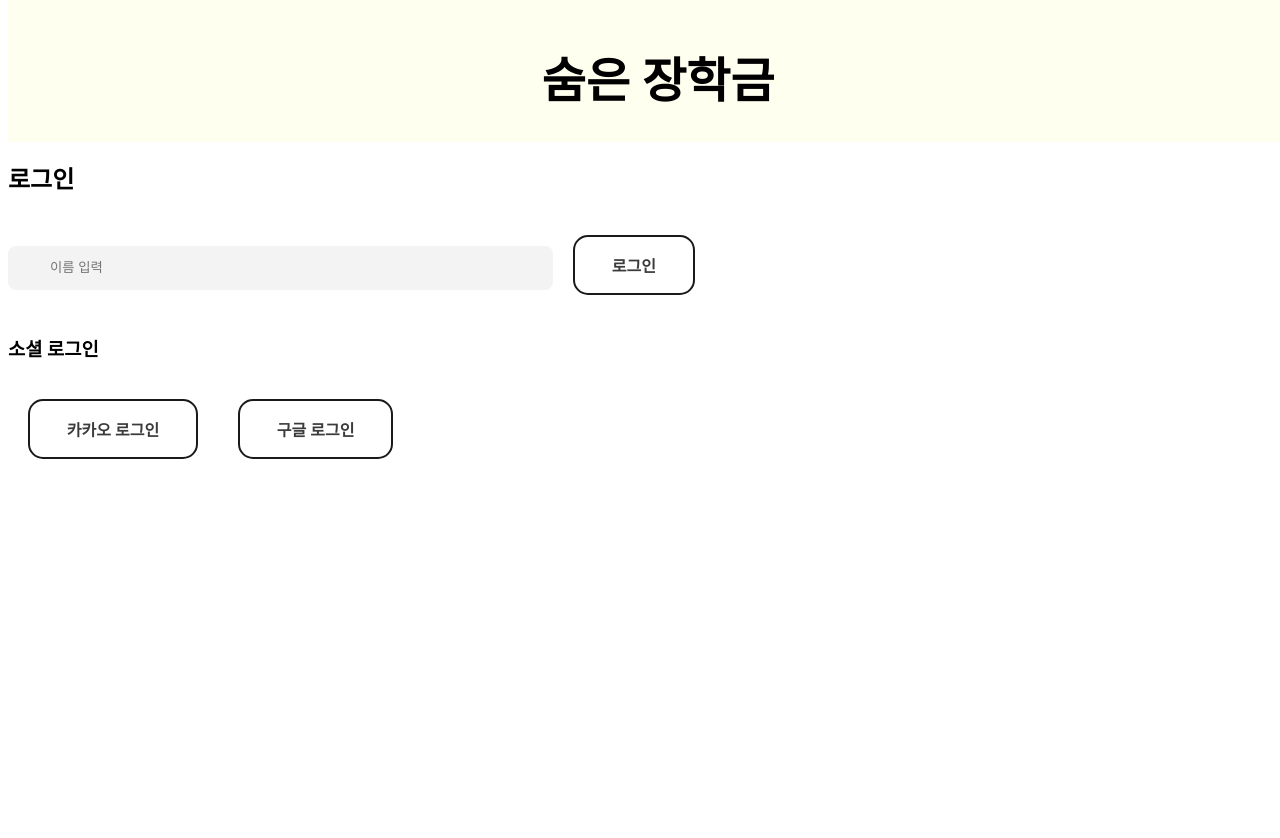
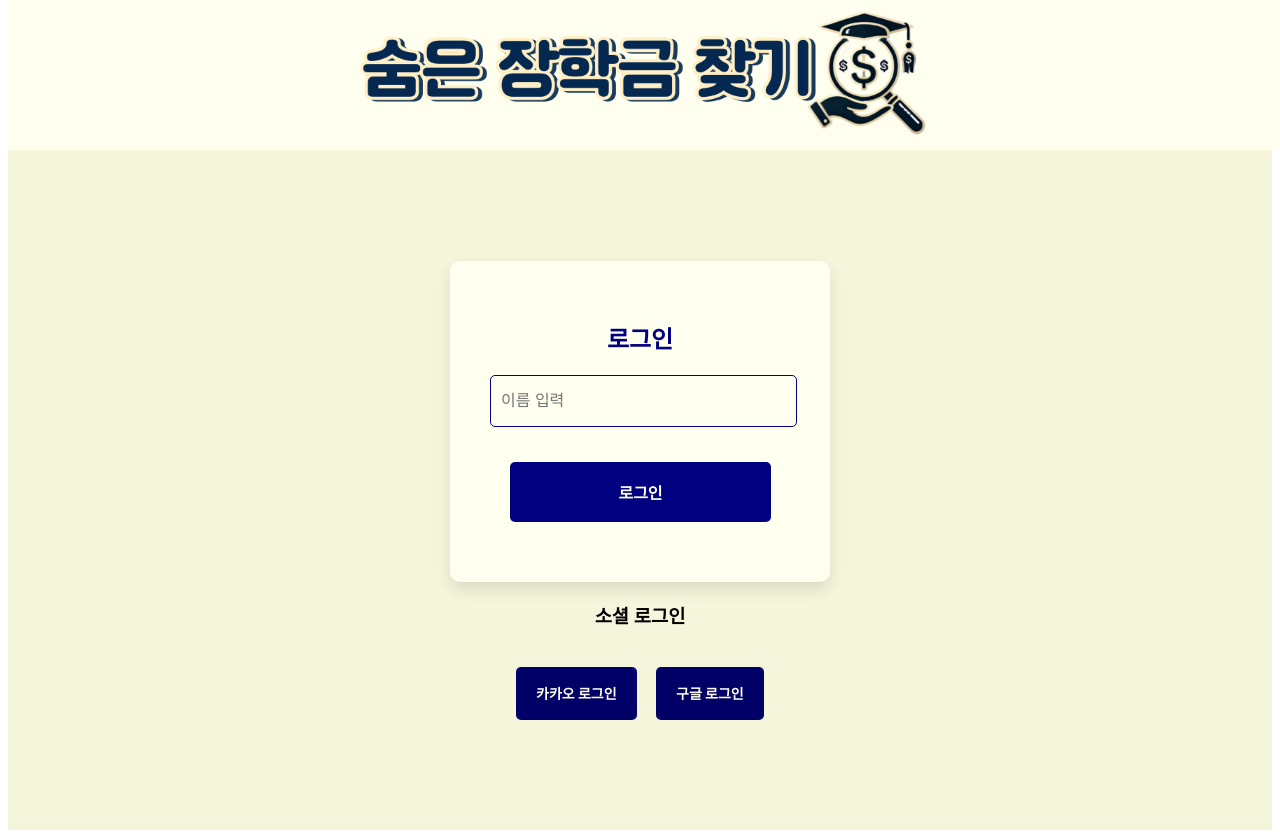
Before and after one commit to scholarship-mju/front, a React (Create React App) app: page /login in a window 1280 px wide. Before the commit the page ends 800 px from the top, so only its background shows below. Built offline with nearby package versions, Linux system fonts and the light colour scheme.

Commit message:
전체 수정

```diff
--- a/package.json
+++ b/package.json
@@ -10,9 +10,8 @@
     "react": "^18.3.1",
     "react-dom": "^18.3.1",
     "react-router-dom": "^6.27.0",
-    "react-scripts": "5.0.1",
+    "react-scripts": "^5.0.1",
     "react-transition-group": "^4.4.5",
-
     "styled-components": "^6.1.13",
     "web-vitals": "^2.1.4"
   },
--- a/src/App.js
+++ b/src/App.js
@@ -1,4 +1,6 @@
-import { BrowserRouter as Router, Route, Routes } from "react-router-dom";
+import { BrowserRouter as Router, Route, Routes, Link } from "react-router-dom";
+import { useState, useEffect } from "react";
+import styled from "styled-components";
 import HomePage from "./pages/HomePage";
 import ScholarshipsPage from "./pages/ScholarshipsPage";
 import CustomScholarshipsPage from "./pages/CustomScholarshipsPage";
@@ -6,9 +8,8 @@ import ReceivedScholarshipsPage from "./pages/ReceivedScholarshipsPage";
 import MyPage from "./pages/MyPage";
 import LoginPage from "./pages/LoginPage";
 import LoginSuccessPage from "./pages/auth/LoginSuccessPage";
-import SignUpPage from "./pages/SignUpPage";
-import styled from "styled-components";
-import { useState } from "react";
+import SignUpFlow from "./pages/SignUpFlow";
+import mainlogo from "./png/mainlogo.png";
 
 const Header = styled.header`
   display: flex;
@@ -29,49 +30,55 @@ const Logo = styled.img`
   cursor: pointer;
 `;
 
-const H1 = styled.h1`
-  font-size: 48px;
-  margin-bottom: 20px;
-`;
-
 const MainContent = styled.div`
-  margin-top: 160px;
+  margin-top: 150px;
 `;
 
 function App() {
   const [isLoggedIn, setIsLoggedIn] = useState(false);
   const [username, setUsername] = useState("");
+  const [showHeader, setShowHeader] = useState(true);
 
-  const handleLogin = (name) => {
-    setUsername(name);
-    setIsLoggedIn(true);
-  };
+  useEffect(() => {
+    const accessToken = localStorage.getItem("accessToken");
+    const storedUsername = localStorage.getItem("username");
+
+    if (accessToken) {
+      setIsLoggedIn(true);
+      if (storedUsername) {
+        setUsername(storedUsername);
+      }
+    }
+  }, []);
+
+  useEffect(() => {
+    let lastScrollY = window.scrollY;
+    const handleScroll = () => {
+      setShowHeader(window.scrollY <= lastScrollY);
+      lastScrollY = window.scrollY;
+    };
+    window.addEventListener("scroll", handleScroll);
+    return () => {
+      window.removeEventListener("scroll", handleScroll);
+    };
+  }, []);
 
   return (
     <Router>
-      {/* 고정된 헤더 */}
-      <Header>
-        <H1>
-          <a href="/" style={{ textDecoration: "none", color: "inherit" }}>
-            숨은 장학금
-          </a>
-        </H1>
+      <Header style={{ backgroundColor: "#FFFFF0", top: showHeader ? "0" : "-100px" }}>
+        <Link to="/"><Logo src={mainlogo} alt="Main Logo" /></Link>
       </Header>
 
-      {/* 헤더 아래에 표시될 페이지 내용 */}
       <MainContent>
         <Routes>
-          <Route
-            path="/"
-            element={<HomePage isLoggedIn={isLoggedIn} username={username} />}
-          />
+          <Route path="/" element={<HomePage isLoggedIn={isLoggedIn} username={username} />} />
           <Route path="/scholarships" element={<ScholarshipsPage />} />
-          <Route path="/mypage" element={<MyPage />} />
           <Route path="/custom-scholarships" element={<CustomScholarshipsPage />} />
           <Route path="/received-scholarships" element={<ReceivedScholarshipsPage />} />
-          <Route path="/login" element={<LoginPage onLogin={handleLogin} />} />
+          <Route path="/mypage" element={<MyPage />} />
+          <Route path="/login" element={<LoginPage setIsLoggedIn={setIsLoggedIn} />} />
           <Route path="/auth/success" element={<LoginSuccessPage />} />
-          <Route path="/signup" element={<SignUpPage />} />
+          <Route path="/signup" element={<SignUpFlow />} />
         </Routes>
       </MainContent>
     </Router>
--- a/src/pages/AdditionalInfoPage.js
+++ b/src/pages/AdditionalInfoPage.js
@@ -1,5 +1,5 @@
 import React, { useState } from "react";
-import { InputField, SubmitButton, AdditionalInfoContainer } from "../style/AdditionalInfoPageStyles";
+import { InputField, SubmitButton, AdditionalInfoContainer } from "../sylte/AdditionalInfoPageStyles";
 
 function AdditionalInfoPage({ onSubmit }) {
   const [name, setName] = useState("");
@@ -23,7 +23,6 @@ function AdditionalInfoPage({ onSubmit }) {
     };
     onSubmit(additionalData);
 
-    // 홈페이지로 리다이렉트
     window.location.href = "/";
   };
 
--- a/src/pages/HomePage.js
+++ b/src/pages/HomePage.js
@@ -111,7 +111,7 @@ const KingImage = styled.img`
 
 const ListContainer = styled.div`
   display: grid;
-  grid-template-columns: 1fr; /* 한 열로 설정 */
+  grid-template-columns: 1fr;
   gap: 15px;
   justify-items: center;
 `;
--- a/src/pages/LoginPage.js
+++ b/src/pages/LoginPage.js
@@ -1,9 +1,90 @@
 import React, { useState } from "react";
-import { useNavigate } from "react-router-dom";
+import styled from "styled-components";
 
-function LoginPage() {
+const ivory = "#FFFFF0";
+const navy = "#000080";
+const lightNavy = "#000066";
+const darkIvory = "#F5F5DC";
+
+const LoginContainer = styled.div`
+  display: flex;
+  flex-direction: column;
+  align-items: center;
+  justify-content: center;
+  min-height: 85vh;
+  background-color: ${darkIvory};
+`;
+
+const LoginForm = styled.form`
+  background-color: ${ivory};
+  padding: 40px;
+  border-radius: 10px;
+  box-shadow: 0 8px 16px rgba(0, 0, 0, 0.1);
+  width: 300px;
+`;
+
+const Title = styled.h2`
+  color: ${navy};
+  text-align: center;
+  margin-bottom: 20px;
+`;
+
+const InputField = styled.input`
+  &[type="text"] {
+    width: 95%;
+    height: 30px;
+    padding: 10px;
+    margin-bottom: 15px;
+    border: 1px solid ${navy};
+    border-radius: 5px;
+    background-color: ${ivory};
+    color: ${lightNavy};
+    font-size: 16px;
+
+    &:focus {
+      border-color: ${lightNavy};
+      outline: none;
+    }
+  }
+`;
+
+const SubmitButton = styled.button`
+  width: 87%;
+  padding: 10px;
+  background-color: ${navy};
+  color: ${ivory};
+  font-size: 16px;
+  font-weight: bold;
+  border: none;
+  border-radius: 5px;
+  cursor: pointer;
+  transition: background-color 0.3s ease;
+
+  &:hover {
+    background-color: ${lightNavy};
+  }
+`;
+
+const SocialLoginContainer = styled.div`
+  display: flex;
+  justify-content: center;
+  margin-top: 20px;
+`;
+
+const SocialLoginButton = styled.button`
+  margin: 0 10px;
+  padding: 10px 20px;
+  border: none;
+  border-radius: 5px;
+  cursor: pointer;
+  background-color: ${lightNavy};
+  color: ${ivory};
+  font-weight: bold;
+  font-size: 14px;
+`;
+
+function LoginPage({ setIsLoggedIn }) {
   const [name, setName] = useState("");
-  const navigate = useNavigate();
 
   const handleLogin = (provider) => {
     try {
@@ -15,33 +96,34 @@ function LoginPage() {
   };
 
   return (
-    <div>
-      <h2>로그인</h2>
-      <form
+    <LoginContainer>
+      <LoginForm
         onSubmit={(e) => {
           e.preventDefault();
           // 수동 로그인 처리 (필요 시 구현)
           handleLogin("manual");
         }}
       >
-        <input
+        <Title>로그인</Title>
+        <InputField
           type="text"
           placeholder="이름 입력"
           value={name}
           onChange={(e) => setName(e.target.value)}
         />
-        <button type="submit">로그인</button>
-      </form>
+        <SubmitButton type="submit">로그인</SubmitButton>
+      </LoginForm>
 
       <h3>소셜 로그인</h3>
-      <div>
-        {/* 카카오 로그인 버튼 */}
-        <button onClick={() => handleLogin("kakao")}>카카오 로그인</button>
-
-        {/* 구글 로그인 버튼 */}
-        <button onClick={() => handleLogin("google")}>구글 로그인</button>
-      </div>
-    </div>
+      <SocialLoginContainer>
+        <SocialLoginButton onClick={() => handleLogin("kakao")}>
+          카카오 로그인
+        </SocialLoginButton>
+        <SocialLoginButton onClick={() => handleLogin("google")}>
+          구글 로그인
+        </SocialLoginButton>
+      </SocialLoginContainer>
+    </LoginContainer>
   );
 }
 
--- a/src/pages/ReceivedScholarshipsPage.js
+++ b/src/pages/ReceivedScholarshipsPage.js
@@ -123,21 +123,6 @@ const InputContainer = styled.div`
   align-items: center;
   justify-content: center;
   margin: 20px 0px;
-`;
-
-const SubmitButton = styled.button`
-  padding: 10px 20px;
-  background-color: ${colors.navy};
-  color: white;
-  border: none;
-  border-radius: 5px;
-  cursor: pointer;
-  font-size: 1rem;
-  transition: background-color 0.3s ease;
-
-  &:hover {
-    background-color: ${colors.lightNavy};
-  }
 `;
 
 const WarningText = styled.p`
--- /dev/null
+++ b/src/pages/SignUpFlow.js
@@ -0,0 +1,67 @@
+import React, { useState } from "react";
+import TermsPage from "./TermsPage";
+import SignUpPage from "./SignUpPage";
+import AdditionalInfoPage from "./AdditionalInfoPage";
+
+function SignUpFlow() {
+  const [step, setStep] = useState(1);
+  const [formData, setFormData] = useState({
+    id: "",
+    password: "",
+    name: "",
+    birthdate: "",
+    phone: "",
+    email: "",
+    location: "",
+    languageScores: "",
+    additionalInfo: "",
+  });
+
+  const handleNextStep = (newData) => {
+    setFormData({ ...formData, ...newData });
+    setStep(step + 1);
+  };
+
+  const handleSubmitData = async (additionalData) => {
+    const finalData = { ...formData, ...additionalData };
+
+    try {
+      const response = await fetch("/signup", {
+        method: "POST",
+        headers: { "Content-Type": "application/json" },
+        body: JSON.stringify(finalData),
+      });
+
+      const data = await response.json();
+      if (data.success) {
+        const loginResponse = await fetch("/login", {
+          method: "POST",
+          headers: { "Content-Type": "application/json" },
+          body: JSON.stringify({ id: finalData.id, password: finalData.password }),
+        });
+        const loginData = await loginResponse.json();
+        if (loginData.success) {
+          localStorage.setItem("loginId", finalData.id);
+          window.location.href = "/mypage"; // Redirect to My Page
+        } else {
+          alert("로그인 실패");
+        }
+      } else {
+        alert("회원가입 실패");
+      }
+    } catch (error) {
+      console.error("회원가입 오류:", error);
+      alert("회원가입에 실패했습니다.");
+    }
+  };
+
+  return (
+    <div>
+      {step === 1 && <TermsPage onNext={() => setStep(2)} />}
+      {step === 2 && <SignUpPage onNext={handleNextStep} />}
+      {step === 3 && <AdditionalInfoPage onSubmit={handleSubmitData} />}
+    </div>
+  );
+}
+
+export default SignUpFlow;
--- a/src/pages/SignUpPage.js
+++ b/src/pages/SignUpPage.js
@@ -1,15 +1,152 @@
-import React from "react";
+import React, { useState } from "react";
+import {
+  SignUpContainer,
+  Title,
+  InputField,
+  ErrorMessage,
+  SubmitButton,
+  darkIvory
+} from "../sylte/SignUpPageStyles";
 
-function SignUpPage() {
+const idDuplicateCheck = async (id) => {
+  const dummyResponse = { available: id !== "taken" };
+  return dummyResponse.available;
+};
+
+function SignUpPage({ onNext }) {
+  const [id, setId] = useState('');
+  const [password, setPassword] = useState('');
+  const [confirm, setConfirm] = useState('');
+
+  const [idError, setIdError] = useState('');
+  const [passwordError, setPasswordError] = useState('');
+  const [confirmError, setConfirmError] = useState('');
+
+  const [isIdCheck, setIsIdCheck] = useState(false);
+  const [isIdAvailable, setIsIdAvailable] = useState(false);
+
+  const idCheckHandler = async (idValue) => {
+    const idRegex = /^[a-z\d]{5,10}$/;
+
+    if (!idValue) {
+      setIdError('아이디를 입력해주세요.');
+      setIsIdAvailable(false);
+      return false;
+    } else if (!idRegex.test(idValue)) {
+      setIdError('아이디는 5~10자의 영소문자, 숫자만 입력 가능합니다.');
+      setIsIdAvailable(false);
+      return false;
+    }
+
+    try {
+      const responseData = await idDuplicateCheck(idValue);
+      if (responseData) {
+        setIdError('사용 가능한 아이디입니다.');
+        setIsIdCheck(true);
+        setIsIdAvailable(true);
+        return true;
+      } else {
+        setIdError('이미 사용중인 아이디입니다.');
+        setIsIdAvailable(false);
+        return false;
+      }
+    } catch (error) {
+      alert('서버 오류입니다. 관리자에게 문의하세요.');
+      console.error(error);
+      return false;
+    }
+  };
+
+  const passwordCheckHandler = (passwordValue, confirmValue) => {
+    const passwordRegex = /^[a-z\d!@*&-_]{8,16}$/;
+    if (!passwordValue) {
+      setPasswordError('비밀번호를 입력해주세요.');
+      return false;
+    } else if (!passwordRegex.test(passwordValue)) {
+      setPasswordError('비밀번호는 8~16자의 영소문자, 숫자, !@*&-_만 입력 가능합니다.');
+      return false;
+    } else if (confirmValue && confirmValue !== passwordValue) {
+      setPasswordError('');
+      setConfirmError('비밀번호가 일치하지 않습니다.');
+      return false;
+    } else {
+      setPasswordError('');
+      setConfirmError('');
+      return true;
+    }
+  };
+
+  const onChangeIdHandler = (e) => {
+    const idValue = e.target.value;
+    setId(idValue);
+    idCheckHandler(idValue);
+  };
+
+  const onChangePasswordHandler = (e) => {
+    const { name, value } = e.target;
+    if (name === 'password') {
+      setPassword(value);
+      passwordCheckHandler(value, confirm);
+    } else {
+      setConfirm(value);
+      passwordCheckHandler(password, value);
+    }
+  };
+
+  const signupHandler = async (e) => {
+    e.preventDefault();
+
+    const idCheckResult = await idCheckHandler(id);
+    if (!idCheckResult) return;
+
+    if (!isIdCheck || !isIdAvailable) {
+      alert('아이디 중복 검사를 해주세요.');
+      return;
+    }
+
+    const passwordCheckResult = passwordCheckHandler(password, confirm);
+    if (!passwordCheckResult) return;
+
+    onNext({ id, password });
+  };
+
   return (
-    <div>
-      <h2>회원가입</h2>
-      <form>
-        <input type="text" placeholder="이름 입력" />
-        <input type="email" placeholder="이메일 입력" />
-        <input type="password" placeholder="비밀번호 입력" />
-        <button type="submit">회원가입</button>
+    <div style={{ backgroundColor: darkIvory, minHeight: "100vh", padding: "20px" }}>
+    <SignUpContainer>
+      <Title>회원가입</Title>
+      <form onSubmit={signupHandler}>
+        <InputField
+        type="id"
+        placeholder="아이디 입력"
+        value={id}
+        onChange={onChangeIdHandler}
+        maxLength={10}
+        />
+        {idError && <ErrorMessage>{idError}</ErrorMessage>}
+
+        <InputField
+          type="password"
+          placeholder="비밀번호 입력"
+          name="password"
+          value={password}
+          onChange={onChangePasswordHandler}
+          maxLength={16}
+        />
+        {passwordError && <ErrorMessage>{passwordError}</ErrorMessage>}
+
+        <InputField
+          type="password"
+          placeholder="비밀번호 확인"
+          name="confirm"
+          value={confirm}
+          onChange={onChangePasswordHandler}
+          maxLength={16}
+        />
+        {confirmError && <ErrorMessage>{confirmError}</ErrorMessage>}
+
+        <SubmitButton type="submit">다음</SubmitButton>
       </form>
+    </SignUpContainer>
     </div>
   );
 }
--- a/src/pages/TermsPage.js
+++ b/src/pages/TermsPage.js
@@ -38,7 +38,7 @@ const Checkbox = styled.input`
 `;
 
 const NextButton = styled.button`
-  width: 100%;
+  width: 95%;
   margin-top: 20px;
   padding: 12px;
   background-color: ${navy};
--- a/src/sylte/AdditionalInfoPageStyles.js
+++ b/src/sylte/AdditionalInfoPageStyles.js
@@ -58,7 +58,7 @@ export const ErrorMessage = styled.p`
 `;
 
 export const SubmitButton = styled.button`
-  width: 100%;
+  width: 90%;
   padding: 12px;
   background-color: ${navy};
   color: ${ivory};
--- a/src/sylte/SignUpPageStyles.js
+++ b/src/sylte/SignUpPageStyles.js
@@ -1,14 +1,10 @@
-// SignUpPageStyles.js
-
 import styled from "styled-components";
 
-// Define your color variables
 export const ivory = "#FFFFF0";
 export const navy = "#000080";
 export const lightNavy = "#000066";
 export const darkIvory = "#F5F5DC";
 
-// Style for the main container
 export const SignUpContainer = styled.div`
   max-width: 500px;
   margin: 0 auto;
@@ -18,14 +14,12 @@ export const SignUpContainer = styled.div`
   box-shadow: 0px 4px 8px rgba(0, 0, 0, 0.1);
 `;
 
-// Style for the title
 export const Title = styled.h2`
   text-align: center;
   margin-bottom: 20px;
   color: #333;
 `;
 
-// Style for input fields
 export const InputField = styled.input`
   width: 95%;
   padding: 10px;
@@ -42,16 +36,14 @@ export const InputField = styled.input`
   }
 `;
 
-// Style for error messages
 export const ErrorMessage = styled.p`
   color: red;
   font-size: 14px;
   margin: -5px 0 10px 0;
 `;
 
-// Style for the submit button
 export const SubmitButton = styled.button`
-  width: 100%;
+  width: 90%;
   padding: 12px;
   background-color: ${navy};
   color: ${ivory};
```
Also changed, not shown: 1 other file (tests, documents, lock files or other folders).
